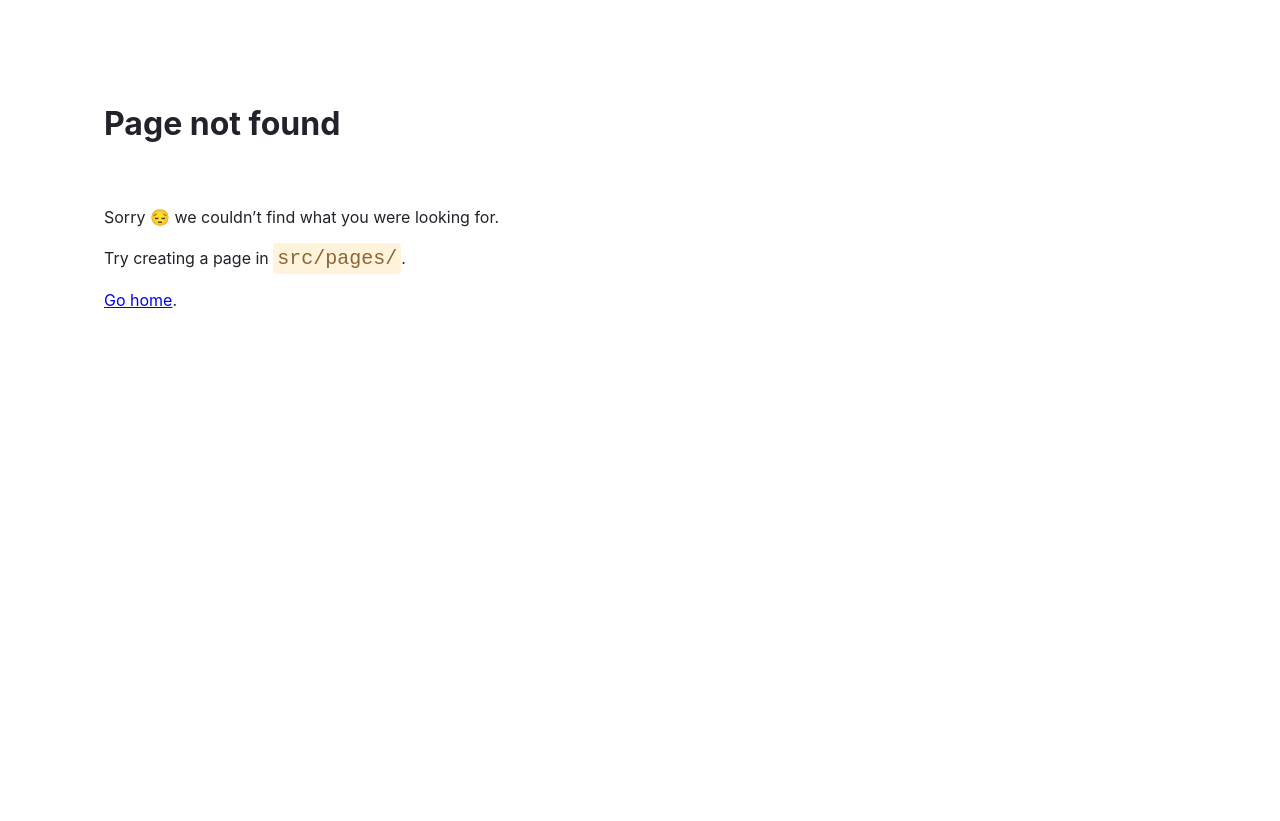
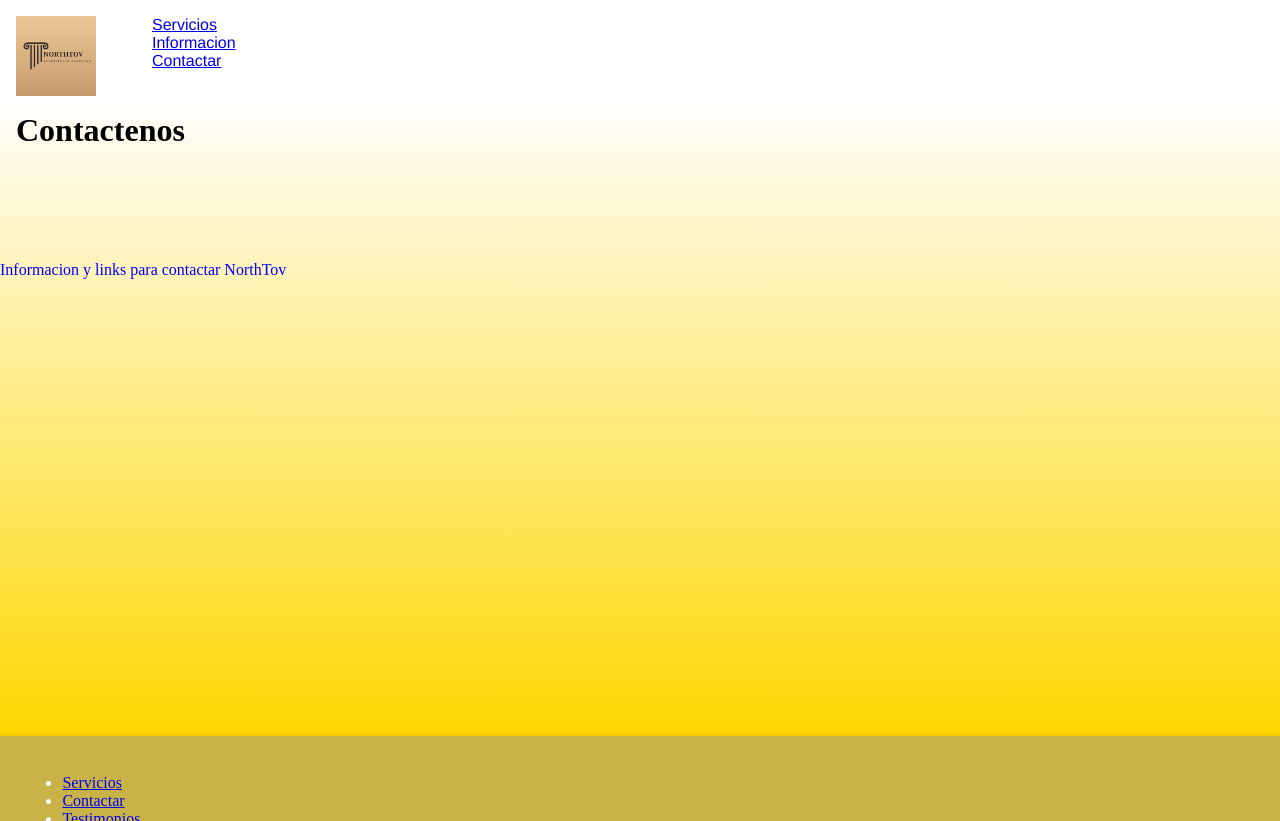
Before and after one commit to hnorthcote/northtov, a Gatsby site: page /contactar in a window 1280 px wide. Before the commit this address had no page. Before the commit the page ends 800 px from the top, so only its background shows below. Built offline with nearby package versions, Linux system fonts and the light colour scheme; Gatsby itself is replaced by a stand-in of ours.

Commit message:
barebones finished

```diff
--- a/gatsby-config.js
+++ b/gatsby-config.js
@@ -7,6 +7,7 @@ module.exports = {
     "gatsby-plugin-sass",
     "gatsby-plugin-image",
     "gatsby-plugin-sharp",
+    "gatsby-plugin-react-helmet",
   {
     resolve: 'gatsby-plugin-google-analytics',
     options: {
--- a/src/components/footer.js
+++ b/src/components/footer.js
@@ -0,0 +1,32 @@
+import React from "react"
+import { Link } from "gatsby"
+import {
+    footer,
+    clearfix,
+    footerCopy,
+    menuFooterWrapper,
+    menuFooter,
+    clear,
+    copyright,
+    socialIcons} from "./layout.module.css"
+
+const Footer = (props) => (
+    <div className={[footer, clearfix].join(" ")}>
+		<div className={footerCopy}>
+			<div className={menuFooterWrapper}>
+				<div>
+                    <ul className={menuFooter}>
+                        <li><Link to="/">Servicios</Link></li>
+                        <li><Link to="/contactar">Contactar</Link></li>
+                        <li><Link to="/about">Testimonios</Link></li>
+                    </ul>
+                </div>
+            </div>
+			<div className={clear}></div>
+			<p className={copyright}>© {(new Date().getFullYear())} <Link to="/">{props.title}</Link> | {props.tagline}</p>
+		</div>
+		<div className={socialIcons}></div>
+	</div>
+)
+
+export default Footer
--- a/src/components/header.js
+++ b/src/components/header.js
@@ -1,5 +1,5 @@
 import * as React from 'react'
-import { Link } from 'gatsby'
+import { Link, useStaticQuery, graphql } from 'gatsby'
 import { StaticImage } from "gatsby-plugin-image"
 
 import {    container,
@@ -10,6 +10,16 @@ import {    container,
             logo} from './layout.module.css'
 
 const Header = ({pageTitle}) => {
+    const data = useStaticQuery(graphql`
+        query {
+            site {
+                siteMetadata {
+                    title
+                }
+            }
+        }
+    `)
+
     return (
         <div className={top}>
             <StaticImage
@@ -18,11 +28,12 @@ const Header = ({pageTitle}) => {
             src="../images/logo.png"
             />
             <div className={container}>
-                <title>{pageTitle}</title>
+            <title>{pageTitle} | {data.site.siteMetadata.title}</title>
                 <nav>
                     <ul className={navLinks}>
-                        <li className={navLinkItem}><Link to = "/" className={navLinkText}>Home</Link></li>
-                        <li className={navLinkItem}><Link to = "/about" className={navLinkText}>About</Link></li>
+                        <li className={navLinkItem}><Link to = "/" className={navLinkText}>Servicios</Link></li>
+                        <li className={navLinkItem}><Link to = "/about" className={navLinkText}>Informacion</Link></li>
+                        <li className={navLinkItem}><Link to="/contactar" className={navLinkText}>Contactar</Link></li>
                     </ul>
                 </nav>
             </div>
--- a/src/components/layout.js
+++ b/src/components/layout.js
@@ -1,18 +1,19 @@
 import * as React from 'react'
-import { heading }from './layout.module.css'
+import { heading, page }from './layout.module.css'
 import Header from './header'
+import Footer from './footer'
 import './layout.module.css'
 
+const Layout = ({pageTitle, children}) => {
 
-
-const Layout = ({pageTitle, children}) => {
     return (
-        <div>
+        <div className={page}>
             <Header/>
             <main>
-                <h1 className={heading}>{pageTitle}</h1>
+                <header className={heading}>{ pageTitle }</header>
                 {children}
             </main>
+            <Footer title="NorthTov" tagline="Experiencia acertada"/>
         </div>
       )
 }
--- a/src/components/layout.module.css
+++ b/src/components/layout.module.css
@@ -5,13 +5,19 @@ html, body, #___gatsby {
 
 body {
     margin: 0px;
-    background: linear-gradient(to bottom, white, gold);
+    height: 100%;
     color: white;
 }
 
-div[role="group"][tabindex] {
+main {
+    background: linear-gradient(to bottom, white, gold);
     height: 100%;
 }
+
+.page {
+  height: 80vh;
+}
+
 .container {
     font-family: 'Franklin Gothic Medium', 'Arial Narrow', Arial, sans-serif;
     display: flex;
@@ -23,6 +29,10 @@ div[role="group"][tabindex] {
     color: black;
     margin-top: 0;
     margin-bottom: 6px;
+    font-size: 2rem;
+    font-weight: 800;
+    font-family: 'Times New Roman', Times, serif;
+    padding: 1rem;
 }
 
 .paragraph  {
@@ -59,12 +69,77 @@ div[role="group"][tabindex] {
     display: flex;
     flex-wrap: nowrap;
     flex-direction: row;
-    margin: 1rem;
-    padding: 1rem;
+    padding-left: 1rem;
+    max-width: 100%;
   }
 
   .text {
-    margin-top: 5rem;
+    padding-top: 5rem;
     align-self: center;
     color: blue;
+    display: flex;
+    flex-wrap: nowrap;
   }
+
+.clearfix {
+    *display: inline-block;
+    height: 1%;
+}
+.clearfix:after {
+    content: "";
+    display: block;
+    clear: both;
+    visibility: hidden;
+    font-size: 0;
+    height: 0;
+}
+.clear {
+    clear: both;
+    display: block;
+    overflow: hidden;
+    visibility: hidden;
+    width: 0;
+    height: 0;
+}
+.footer {
+    margin: 0;
+    display: block;
+    height: 5vh;
+    padding: 1.4rem;
+    overflow: hidden;
+    background: #c9b348;
+    box-shadow: rgba(0,0,0,.15) 0px 0px 5px;
+    -moz-box-shadow: rgba(0,0,0,.15) 0px 0px 5px;
+    -webkit-box-shadow: rgba(0,0,0,.15) 0px 0px 5px;
+}
+.footer-copy {
+    float: left;
+}
+.menu-footer-wrapper {
+    float: left;
+}
+.menu-footer {
+    float: left;
+    margin: 0;
+    margin-bottom: 0.5rem;
+}
+.menu-footer li {
+    float: left;
+    margin: 0 20px 5px 0;
+    display: inline;
+}
+.menu-footer-wrapper {
+    float: left;
+}
+.copyright {
+    float: left;
+    margin: 0;
+    padding-left: 0.5rem;
+    position: relative;
+    font-size: 12px;
+    color: #121313;
+}
+.social-icons {
+    float: right;
+    margin-top: 5px;
+}
--- a/src/pages/about.js
+++ b/src/pages/about.js
@@ -1,6 +1,6 @@
 import * as React from 'react'
 import Layout from '../components/layout'
-import { logo, top, text } from "../components/layout.module.css"
+import { text } from "../components/layout.module.css"
 
 
 const AboutPage =  () => {
--- /dev/null
+++ b/src/pages/contactar.js
@@ -0,0 +1,15 @@
+import * as React from 'react'
+import Layout from '../components/layout'
+import { text } from "../components/layout.module.css"
+
+
+const Contactar =  () => {
+    return (
+
+        <Layout pageTitle="Contactenos">
+            <p className={text}>Informacion y links para contactar NorthTov</p>
+        </Layout>
+    )
+}
+
+export default Contactar
```
Also changed, not shown: src/pages/index.js (+5 -4 lines), 1 other file.
